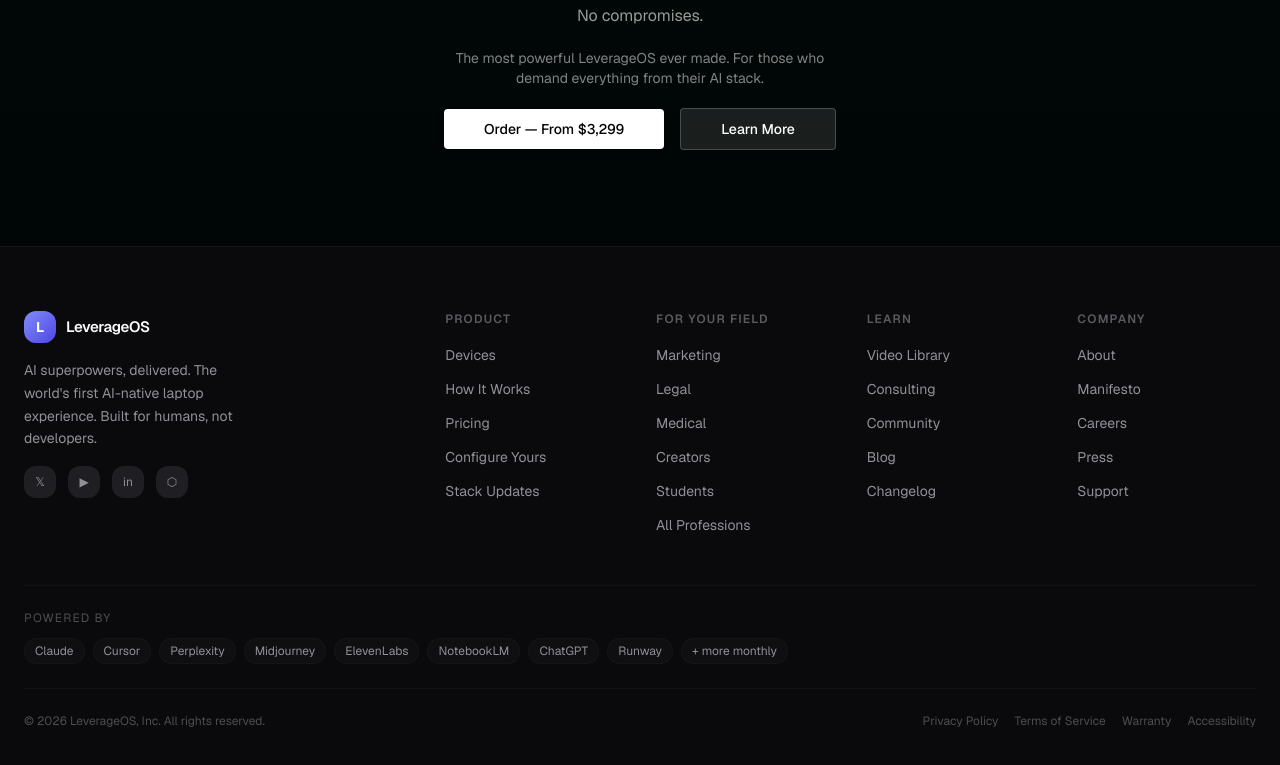
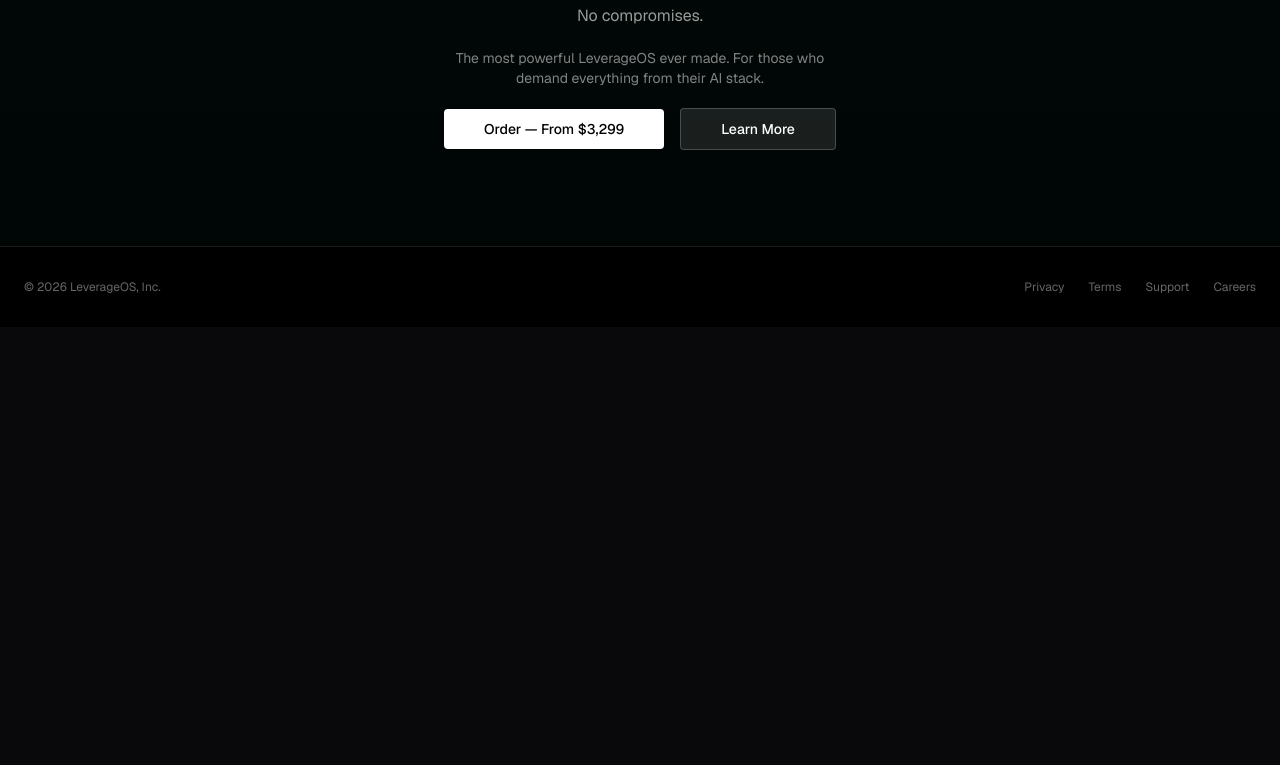
Before and after one commit to spalsh-spec/Kaal, a Next.js app: page / in a window 1280 px wide. Shown: the part 2954-3719 px from the top of the page. After the commit the page ends 3281 px from the top, so only its background shows below. Built offline with nearby package versions, Linux system fonts and the light colour scheme; no server answers.

Commit message:
redesign: minimal single-row footer

```diff
--- a/components/footer.tsx
+++ b/components/footer.tsx
@@ -1,133 +1,23 @@
 import Link from 'next/link'
 
-const FOOTER_LINKS = {
-  Product: [
-    { label: 'Devices', href: '/devices' },
-    { label: 'How It Works', href: '/how-it-works' },
-    { label: 'Pricing', href: '/#pricing' },
-    { label: 'Configure Yours', href: '/devices#configurator' },
-    { label: 'Stack Updates', href: '/how-it-works#updates' },
-  ],
-  'For Your Field': [
-    { label: 'Marketing', href: '/for-your-field#marketing' },
-    { label: 'Legal', href: '/for-your-field#lawyer' },
-    { label: 'Medical', href: '/for-your-field#doctor' },
-    { label: 'Creators', href: '/for-your-field#creator' },
-    { label: 'Students', href: '/for-your-field#student' },
-    { label: 'All Professions', href: '/for-your-field' },
-  ],
-  Learn: [
-    { label: 'Video Library', href: '/learn' },
-    { label: 'Consulting', href: '/consulting' },
-    { label: 'Community', href: '/support' },
-    { label: 'Blog', href: '/blog' },
-    { label: 'Changelog', href: '/changelog' },
-  ],
-  Company: [
-    { label: 'About', href: '/about' },
-    { label: 'Manifesto', href: '/about#manifesto' },
-    { label: 'Careers', href: '/about#careers' },
-    { label: 'Press', href: '/about#press' },
-    { label: 'Support', href: '/support' },
-  ],
-}
-
-const ECOSYSTEM = ['Claude', 'Cursor', 'Perplexity', 'Midjourney', 'ElevenLabs', 'NotebookLM', 'ChatGPT', 'Runway']
+const LINKS = [
+  { label: 'Privacy', href: '/privacy' },
+  { label: 'Terms', href: '/terms' },
+  { label: 'Support', href: '/support' },
+  { label: 'Careers', href: '/about' },
+]
 
 export function Footer() {
   return (
-    <footer className="border-t border-border/40 bg-card/20">
-      <div className="max-w-7xl mx-auto px-6 py-16">
-        {/* Main grid */}
-        <div className="grid grid-cols-2 md:grid-cols-3 lg:grid-cols-6 gap-8 mb-12">
-          {/* Brand */}
-          <div className="col-span-2 md:col-span-3 lg:col-span-2">
-            <Link href="/" className="flex items-center gap-2.5 group mb-4">
-              <div className="w-8 h-8 rounded-lg bg-gradient-to-br from-volta-400 to-volta-600 flex items-center justify-center">
-                <span className="text-white font-bold text-sm">L</span>
-              </div>
-              <span className="font-semibold text-[15px] tracking-tight">LeverageOS</span>
+    <footer className="bg-black border-t border-white/10 px-6 py-8">
+      <div className="max-w-screen-xl mx-auto flex flex-col sm:flex-row items-center justify-between gap-4">
+        <p className="text-xs text-white/40">&copy; {new Date().getFullYear()} LeverageOS, Inc.</p>
+        <div className="flex items-center gap-6">
+          {LINKS.map((l) => (
+            <Link key={l.href} href={l.href} className="text-xs text-white/40 hover:text-white/70 transition-colors">
+              {l.label}
             </Link>
-            <p className="text-sm text-muted-foreground leading-relaxed mb-4 max-w-[240px]">
-              AI superpowers, delivered. The world&apos;s first AI-native laptop experience.
-              Built for humans, not developers.
-            </p>
-            <div className="flex gap-3">
-              {['𝕏', '▶', 'in', '⬡'].map((s) => (
-                <a
-                  key={s}
-                  href="#"
-                  className="w-8 h-8 rounded-lg bg-muted flex items-center justify-center text-xs text-muted-foreground hover:bg-volta-500/20 hover:text-volta-300 transition-colors"
-                >
-                  {s}
-                </a>
-              ))}
-            </div>
-          </div>
-
-          {/* Link columns */}
-          {Object.entries(FOOTER_LINKS).map(([section, links]) => (
-            <div key={section}>
-              <h4 className="text-xs font-semibold uppercase tracking-widest text-muted-foreground/60 mb-4">
-                {section}
-              </h4>
-              <ul className="space-y-2.5">
-                {links.map(({ label, href }) => (
-                  <li key={label}>
-                    <Link
-                      href={href}
-                      className="text-sm text-muted-foreground hover:text-foreground transition-colors"
-                    >
-                      {label}
-                    </Link>
-                  </li>
-                ))}
-              </ul>
-            </div>
           ))}
-        </div>
-
-        {/* Ecosystem bar */}
-        <div className="py-6 border-y border-border/30 mb-6">
-          <p className="text-xs text-muted-foreground/50 uppercase tracking-widest mb-3">
-            Powered by
-          </p>
-          <div className="flex flex-wrap gap-2">
-            {ECOSYSTEM.map((tool) => (
-              <span
-                key={tool}
-                className="text-xs text-muted-foreground px-2.5 py-1 rounded-full bg-muted/30 border border-border/30"
-              >
-                {tool}
-              </span>
-            ))}
-            <span className="text-xs text-muted-foreground px-2.5 py-1 rounded-full bg-muted/30 border border-border/30">
-              + more monthly
-            </span>
-          </div>
-        </div>
-
-        {/* Bottom */}
-        <div className="flex flex-col sm:flex-row items-start sm:items-center justify-between gap-4">
-          <p className="text-xs text-muted-foreground/50">
-            © {new Date().getFullYear()} LeverageOS, Inc. All rights reserved.
-          </p>
-          <div className="flex flex-wrap gap-4">
-            {[
-              ['Privacy Policy', '/privacy'],
-              ['Terms of Service', '/terms'],
-              ['Warranty', '/terms#warranty'],
-              ['Accessibility', '/accessibility'],
-            ].map(([label, href]) => (
-              <Link
-                key={label}
-                href={href}
-                className="text-xs text-muted-foreground/50 hover:text-muted-foreground transition-colors"
-              >
-                {label}
-              </Link>
-            ))}
-          </div>
         </div>
       </div>
     </footer>
```
